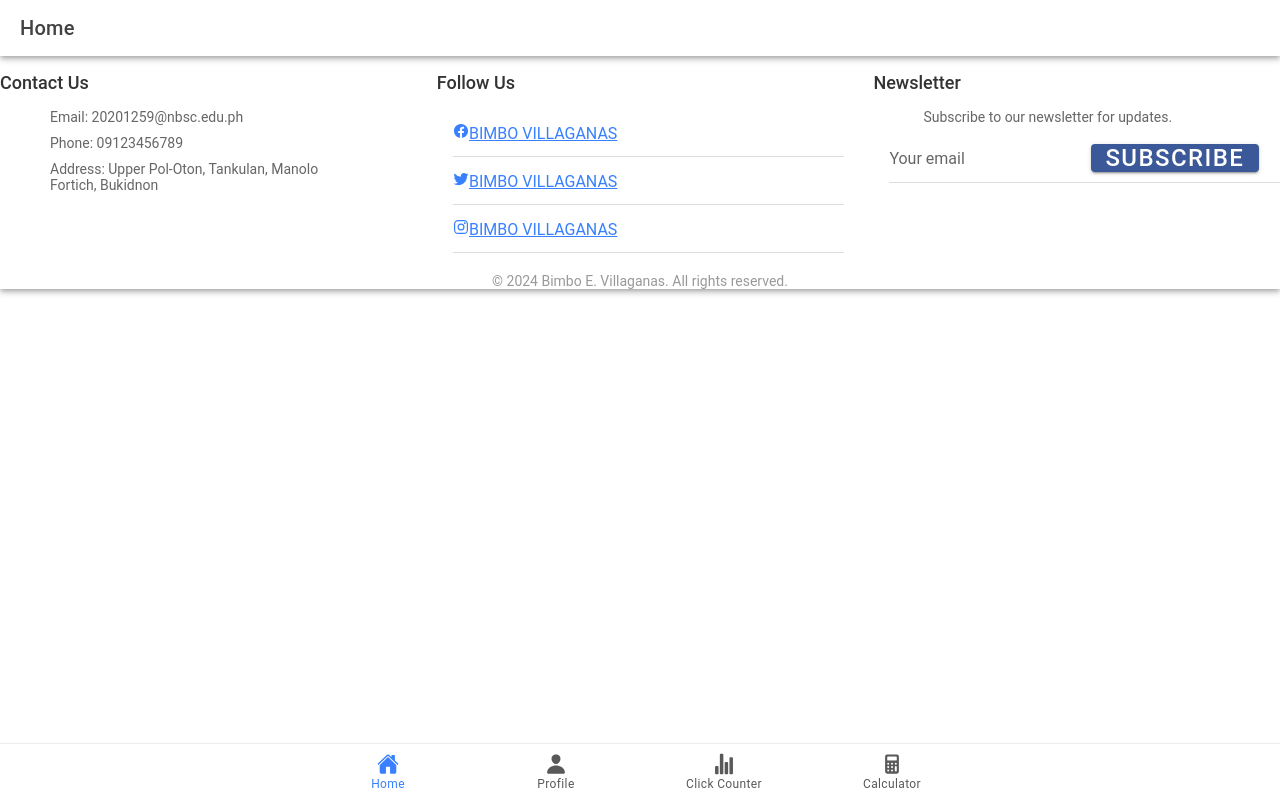
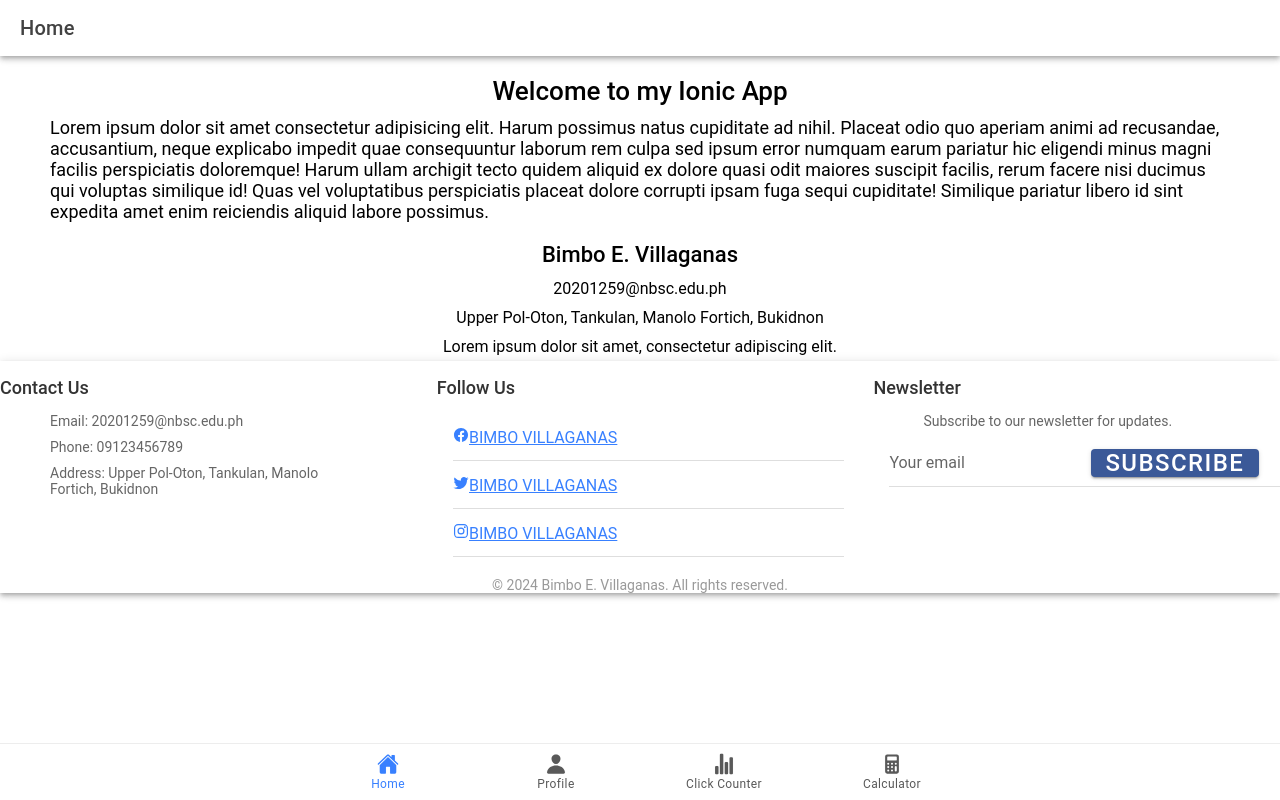
Before and after one commit to Villaganas/ionic-t-villaganas, a React (Vite) app: page /Home in a window 1280 px wide. Built offline with nearby package versions, Linux system fonts and the light colour scheme.

Commit message:
Added welcome text and some description

```diff
--- a/src/pages/Home.tsx
+++ b/src/pages/Home.tsx
@@ -12,7 +12,14 @@ const Home: React.FC = () => {
         </IonToolbar>
       </IonHeader>
       <IonContent fullscreen>
-
+      <h1>Welcome to my Ionic App</h1>
+        <p>Lorem ipsum dolor sit amet consectetur adipisicing elit. Harum possimus natus cupiditate ad nihil. Placeat odio quo aperiam animi ad recusandae, accusantium, neque explicabo impedit quae consequuntur laborum rem culpa sed ipsum error numquam earum pariatur hic eligendi minus magni facilis perspiciatis doloremque! Harum ullam archigit tecto quidem aliquid ex dolore quasi odit maiores suscipit facilis, rerum facere nisi ducimus qui voluptas similique id! Quas vel voluptatibus perspiciatis placeat dolore corrupti ipsam fuga sequi cupiditate! Similique pariatur libero id sint expedita amet enim reiciendis aliquid labore possimus.</p>
+        <div className="profile-details">
+          <h3>Bimbo E. Villaganas</h3>
+          <p>20201259@nbsc.edu.ph</p>
+          <p>Upper Pol-Oton, Tankulan, Manolo Fortich, Bukidnon</p>
+          <p>Lorem ipsum dolor sit amet, consectetur adipiscing elit.</p>
+        </div>
 
         <IonFooter>
           <div className="footer-content">
```
